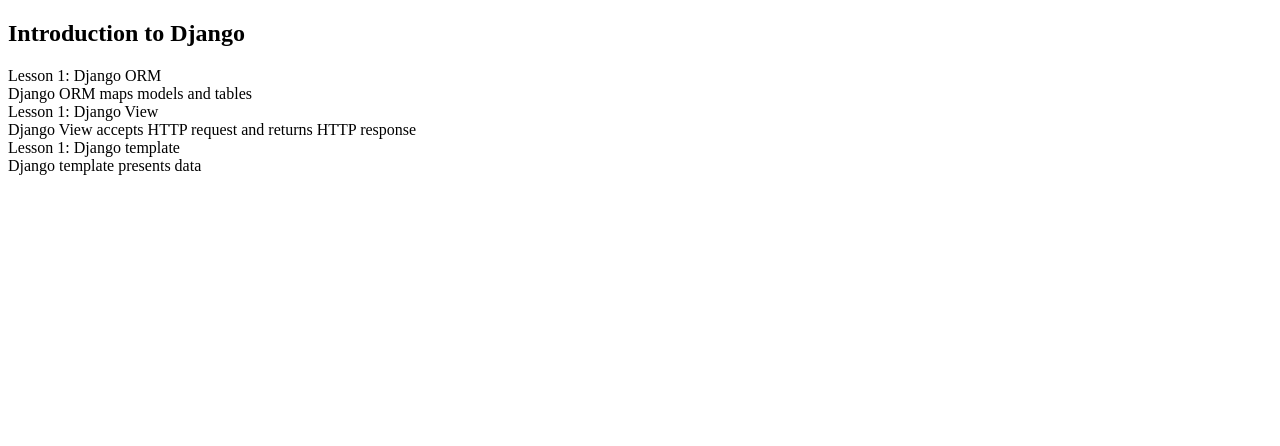
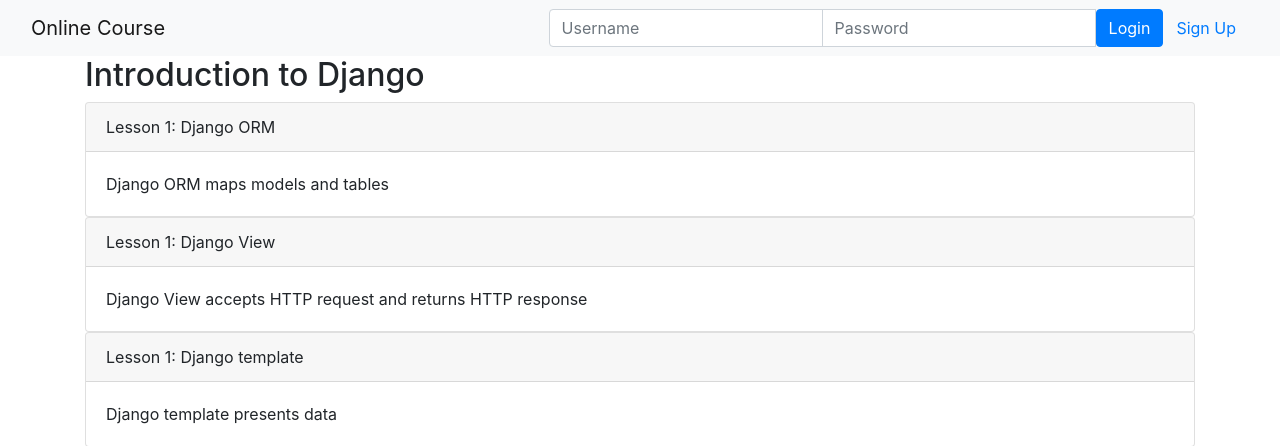
Before and after one commit to berketonoz/Django, a Django app: page /onlinecourse/course/1/ in a window 1280 px wide. Shown: the top 446 px of the page. Run offline with Django 3.2, Linux system fonts and the light colour scheme; data comes from the database, SQL or seed files in the repository; some libraries are stand-ins or nearby versions.

Commit message:
Bootstrap links added to each html page

```diff
--- a/BootstrapIntegration/lab3_template/onlinecourse/templates/onlinecourse/course_detail.html
+++ b/BootstrapIntegration/lab3_template/onlinecourse/templates/onlinecourse/course_detail.html
@@ -2,11 +2,39 @@
 <html lang="en">
 <head>
      {% load static %}
+     <link rel="stylesheet" href="https://maxcdn.bootstrapcdn.com/bootstrap/4.5.2/css/bootstrap.min.css">
     <meta charset="UTF-8">
 </head>
 
 <body>
 <!-- Add a Navigation bar -->
+<nav class="navbar navbar-light bg-light">
+    <div class="container-fluid">
+        <div class="navbar-header">
+            <a class="navbar-brand" href="{% url 'onlinecourse:popular_course_list' %}">Online Course</a>
+        </div>
+        <ul class="nav navbar-nav navbar-right">
+            {% if user.is_authenticated %}
+            <li>
+                <a class="btn btn-link" href="#">{{ user.first_name }}({{ user.username }})</a>
+                <a class="btn btn-link" href="{% url 'onlinecourse:logout' %}">Logout</a>
+            </li>
+            {% else %}
+            <li>
+                <form class="form-inline" action="{% url 'onlinecourse:login' %}" method="post">
+                    {% csrf_token %}
+                    <div class="input-group">
+                        <input type="text" class="form-control" placeholder="Username" name="username" >
+                        <input type="password" class="form-control" placeholder="Password" name="psw" >
+                        <button class="btn btn-primary" type="submit">Login</button>
+                        <a class="btn btn-link" href="{% url 'onlinecourse:registration' %}">Sign Up</a>
+                    </div>
+                </form>
+            </li>
+            {% endif %}
+        </ul>
+    </div>
+</nav>
 
 <div class="container">
     <h2>{{ course.name }}</h2>
```
Also changed, not shown: BootstrapIntegration/lab3_template/onlinecourse/templates/onlinecourse/user_login.html (+28 -0 lines), BootstrapIntegration/lab3_template/onlinecourse/templates/onlinecourse/user_registration.html (+28 -0 lines).
